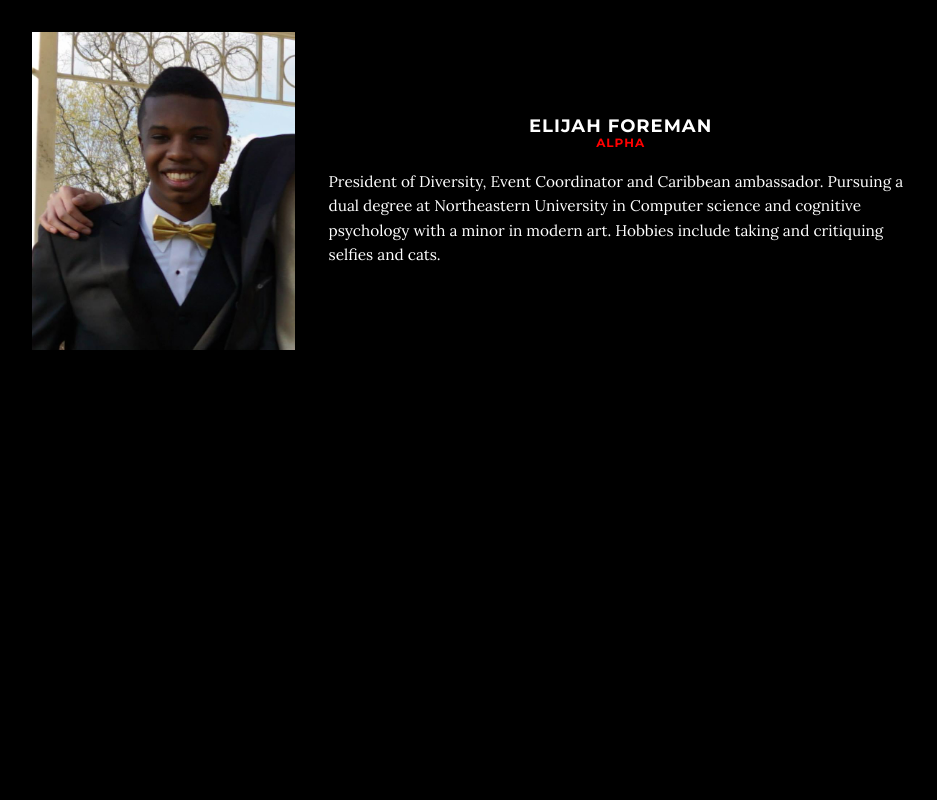
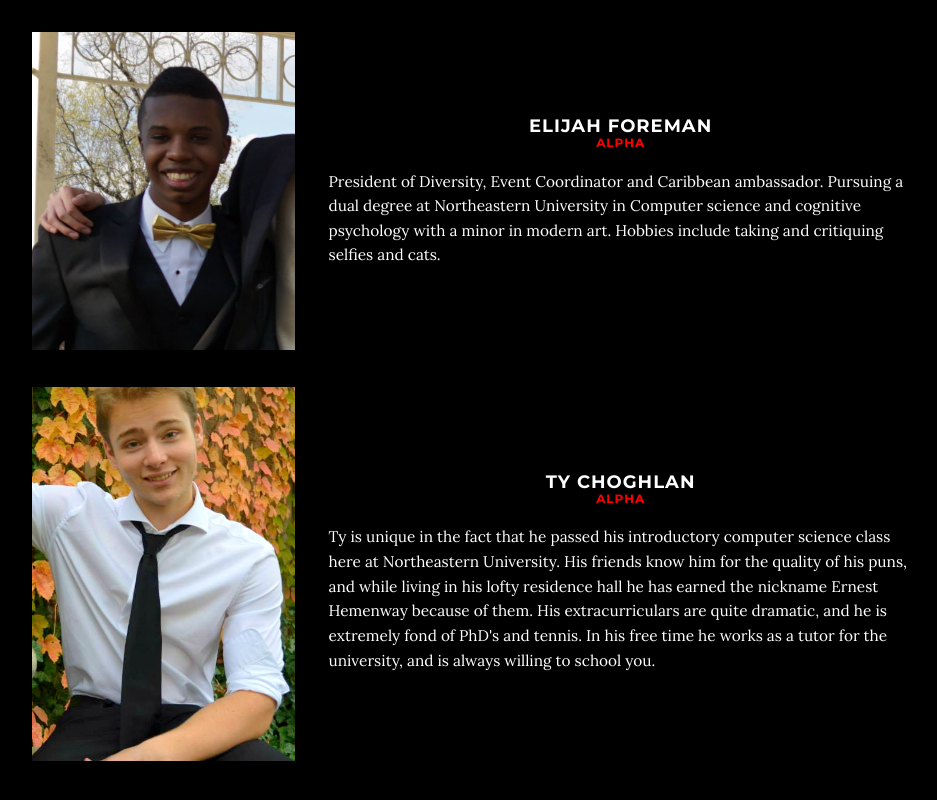
Before and after one commit to alexmelagrano/ChiSig, a plain HTML site: page pages/members.html in a window 1280 px wide. Shown: the part 2284-3084 px from the top of the page, without its empty margins (154-1091 px from the left). Before the commit the page ends 2753 px from the top, so only its background shows below. Drawn offline with Linux system fonts and the light colour scheme.

Commit message:
Included Ty Coghlan in members

```diff
--- a/pages/members.html
+++ b/pages/members.html
@@ -149,6 +149,18 @@
                         </p>
                     </div></div>
                 <!--End CHI SIG MEMBER-->
+                 <!--Start CHI SIG MEMBER-->
+                <div class="chi-sig-member clearfix">
+                    <img class="chi-sig-member-image" src="../img/profiles/coghlan-t.jpg">
+                    <div class="chi-sig-member-info col-lg-10 col-lg-offset-0">
+
+                    <h4>Ty Choghlan<span><h6>Alpha</h6></span></h4>
+                        <!-- BIO -->
+                        <p>
+                            Ty is unique in the fact that he passed his introductory computer science class here at Northeastern University. His friends know him for the quality of his puns, and while living in his lofty residence hall he has earned the nickname Ernest Hemenway because of them. His extracurriculars are quite dramatic, and he is extremely fond of PhD's and tennis.  In his free time he works as a tutor for the university, and is always willing to school you.
+                        </p>
+                    </div></div>
+                <!--End CHI SIG MEMBER-->
             </div>
         </div>
     </section>
```
Also changed, not shown: img/profiles/coghlan-t.jpg (added).
